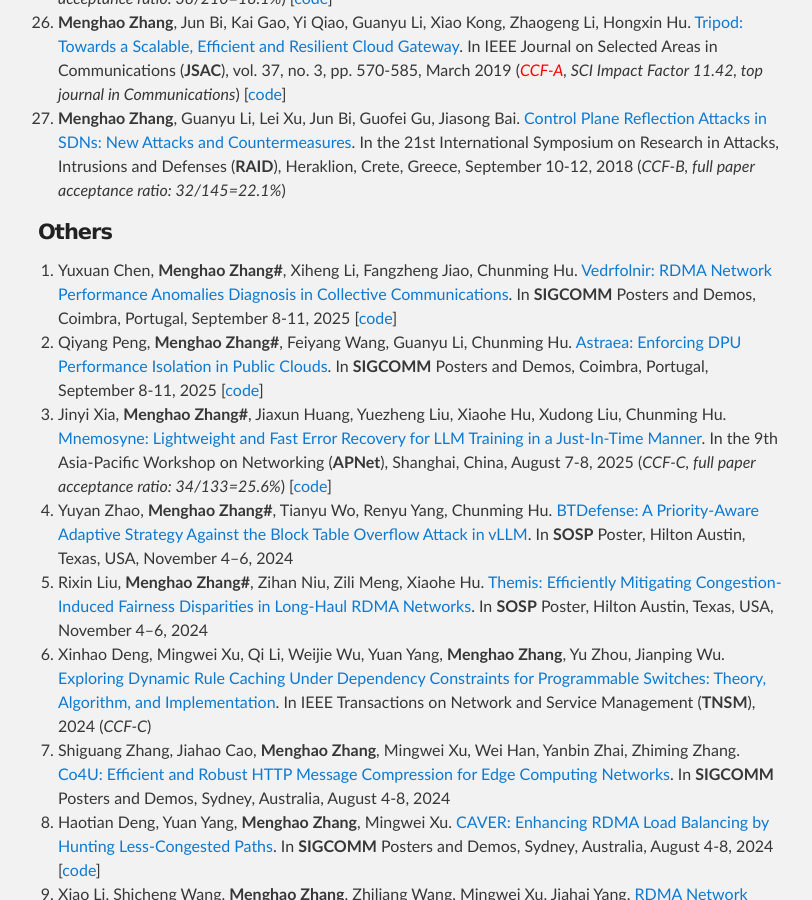
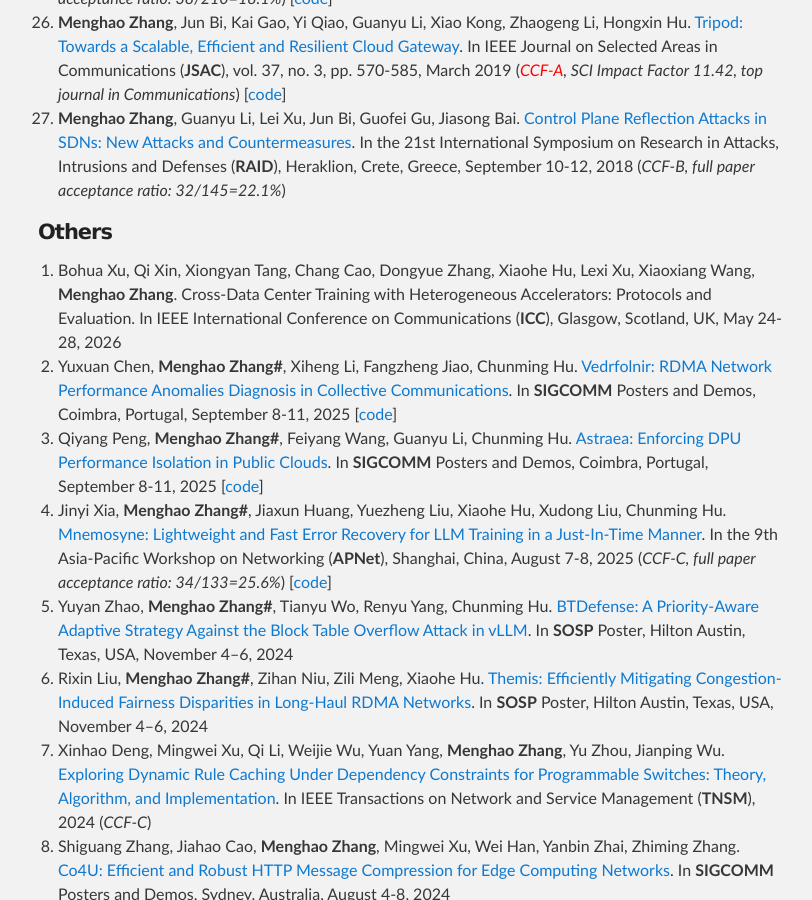
Before and after one commit to zhangmenghao/zhangmenghao.github.io, a Jekyll site: the page built from index.md, in a window 1280 px wide and 900 px high, scrolled down 3942 px. Shown: the whole window, without its empty margins (227-1039 px from the left). Built offline with Jekyll 4.4.1, drawn with Linux system fonts in a browser that asks for light colours.

Commit message:
Update pub

```diff
--- a/index.md
+++ b/index.md
@@ -122,6 +122,9 @@
 In the 21st International Symposium on Research in Attacks, Intrusions and Defenses (**RAID**), Heraklion, Crete, Greece, September 10-12, 2018 (*CCF-B, full paper acceptance ratio: 32/145=22.1%*)
 
 #### Others
+23. Bohua Xu, Qi Xin, Xiongyan Tang, Chang Cao, Dongyue Zhang, Xiaohe Hu, Lexi Xu, Xiaoxiang Wang, __Menghao Zhang__.
+Cross-Data Center Training with Heterogeneous Accelerators: Protocols and Evaluation.
+In IEEE International Conference on Communications (**ICC**), Glasgow, Scotland, UK, May 24-28, 2026
 22. Yuxuan Chen, __Menghao Zhang#__, Xiheng Li, Fangzheng Jiao, Chunming Hu.
 [Vedrfolnir: RDMA Network Performance Anomalies Diagnosis in Collective Communications](./papers/SIGCOMM2025-Poster-Vedrfolnir.pdf).
 In **SIGCOMM** Posters and Demos, Coimbra, Portugal, September 8-11, 2025 [[code](https://github.com/Networked-System-and-Security-Group/CollectiveCommunicationDiagnosis)]
```
